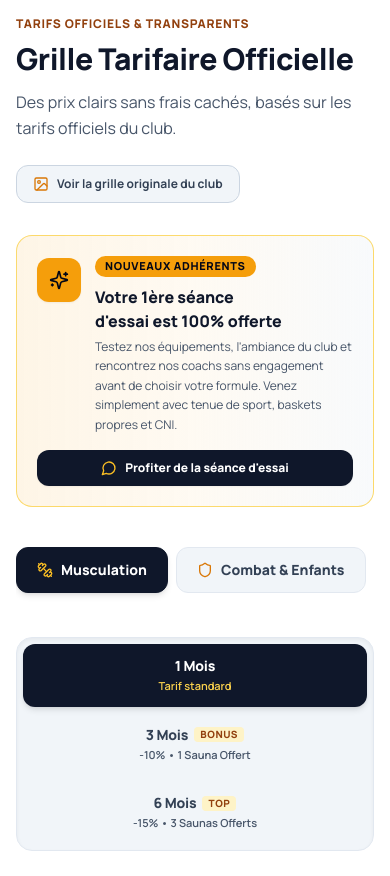
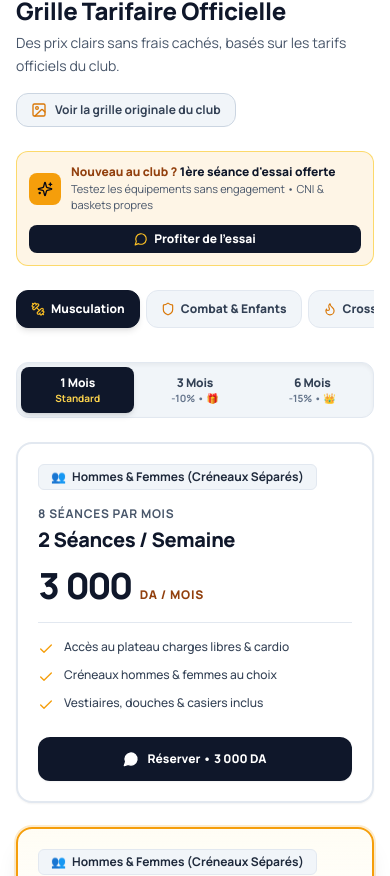
Before and after one commit to joinFleevy/AdrenaClub, a Next.js app: page / in a window 390 px wide. Shown: the part 1385-2261 px from the top of the page. Built offline with nearby package versions, Linux system fonts and the light colour scheme.

Commit message:
style(mobile): horizontal 3-segment duration switcher, compact trial banner, tightened vertical rhythm and iOS safe-area

```diff
--- a/app/globals.css
+++ b/app/globals.css
@@ -67,3 +67,8 @@
   -ms-overflow-style: none;  /* IE and Edge */
   scrollbar-width: none;  /* Firefox */
 }
+
+/* iOS Safe Area Padding for mobile home bar */
+.safe-area-pb {
+  padding-bottom: max(0.625rem, env(safe-area-inset-bottom, 0px));
+}
--- a/components/ContactSection.tsx
+++ b/components/ContactSection.tsx
@@ -13,7 +13,7 @@ export default function ContactSection({ lang }: ContactSectionProps) {
   const isAr = lang === 'ar';
 
   return (
-    <section id="contact" className="py-20 sm:py-28 lg:py-32 scroll-mt-28 relative bg-slate-50 border-b border-slate-200">
+    <section id="contact" className="py-12 sm:py-20 lg:py-28 scroll-mt-20 sm:scroll-mt-28 relative bg-slate-50 border-b border-slate-200">
       <div className="max-w-7xl mx-auto px-4 sm:px-6 lg:px-8">
         {/* Header */}
         <div className="mb-12">
--- a/components/FAQSection.tsx
+++ b/components/FAQSection.tsx
@@ -18,7 +18,7 @@ export default function FAQSection({ lang }: FAQSectionProps) {
   };
 
   return (
-    <section id="faq" className="py-20 sm:py-28 lg:py-32 scroll-mt-28 relative bg-white border-b border-slate-200">
+    <section id="faq" className="py-12 sm:py-20 lg:py-28 scroll-mt-20 sm:scroll-mt-28 relative bg-white border-b border-slate-200">
       <div className="max-w-4xl mx-auto px-4 sm:px-6 lg:px-8">
 
         {/* Header */}
--- a/components/Navbar.tsx
+++ b/components/Navbar.tsx
@@ -223,7 +223,7 @@ export default function Navbar({ lang, onToggleLang, onOpen360 }: NavbarProps) {
       {/* Backdrop overlay for mobile drawer */}
       {mobileMenuOpen && (
         <div
-          className="lg:hidden fixed inset-0 top-[60px] sm:top-[102px] bg-slate-900/60 backdrop-blur-sm z-40 transition-opacity animate-in fade-in duration-200"
+          className="lg:hidden fixed inset-0 top-[68px] sm:top-[102px] bg-slate-900/60 backdrop-blur-sm z-40 transition-opacity animate-in fade-in duration-200"
           onClick={() => setMobileMenuOpen(false)}
           aria-hidden="true"
         />
--- a/components/PricingSection.tsx
+++ b/components/PricingSection.tsx
@@ -131,19 +131,19 @@ export default function PricingSection({ lang, onOpenPostersModal }: PricingSect
   }, [activeTab, showAllMuscu]);
 
   return (
-    <section id="tarifs" className="py-20 sm:py-28 lg:py-32 scroll-mt-20 relative bg-white border-b border-slate-200">
+    <section id="tarifs" className="py-10 sm:py-20 lg:py-28 scroll-mt-16 sm:scroll-mt-20 relative bg-white border-b border-slate-200">
       <div className="max-w-6xl mx-auto px-4 sm:px-6 lg:px-8">
 
         {/* Section Header: Focused, Human & Welcoming */}
-        <div className="mb-8 sm:mb-12 flex flex-col sm:flex-row sm:items-end justify-between gap-6">
+        <div className="mb-6 sm:mb-10 flex flex-col sm:flex-row sm:items-end justify-between gap-4">
           <div className="max-w-2xl">
-            <span className="text-xs sm:text-sm font-extrabold text-amber-800 uppercase tracking-wider block mb-2">
+            <span className="text-xs font-extrabold text-amber-800 uppercase tracking-wider block mb-1">
               {isAr ? 'شفافية كاملة وبدون رسوم خفية' : 'Tarifs officiels & Transparents'}
             </span>
-            <h2 className="text-3xl sm:text-5xl font-black text-slate-900 tracking-tight leading-tight">
+            <h2 className="text-2xl sm:text-4xl lg:text-5xl font-black text-slate-900 tracking-tight leading-tight">
               {t.title}
             </h2>
-            <p className="mt-3 text-base sm:text-lg text-slate-600 leading-relaxed font-normal">
+            <p className="mt-1.5 sm:mt-2 text-sm sm:text-base text-slate-600 leading-relaxed font-normal">
               {t.subtitle}
             </p>
           </div>
@@ -151,7 +151,7 @@ export default function PricingSection({ lang, onOpenPostersModal }: PricingSect
           <button
             type="button"
             onClick={() => onOpenPostersModal(activeTab === 'mixtes' ? 'mixtes' : 'tarifs')}
-            className="inline-flex items-center gap-2 px-4 py-2.5 rounded-xl bg-slate-100 hover:bg-slate-200 border border-slate-300 text-xs sm:text-sm font-bold text-slate-700 hover:text-slate-900 transition-all self-start sm:self-auto cursor-pointer flex-shrink-0 shadow-xs"
+            className="inline-flex items-center gap-2 px-3.5 py-2 rounded-xl bg-slate-100 hover:bg-slate-200 border border-slate-300 text-xs sm:text-sm font-bold text-slate-700 hover:text-slate-900 transition-all self-start sm:self-auto cursor-pointer flex-shrink-0 shadow-xs"
           >
             <ImageIcon className="w-4 h-4 text-amber-600 flex-shrink-0" />
             <span>
@@ -162,25 +162,19 @@ export default function PricingSection({ lang, onOpenPostersModal }: PricingSect
           </button>
         </div>
 
-        {/* FREE TRIAL REASSURANCE BANNER (Séance d'essai offerte) */}
-        <div className="mb-10 sm:mb-12 p-5 sm:p-6 rounded-2xl bg-gradient-to-r from-amber-500/10 via-amber-500/5 to-slate-50 border border-amber-300/80 shadow-xs flex flex-col md:flex-row items-start md:items-center justify-between gap-4">
-          <div className="flex items-start gap-3.5 sm:gap-4">
-            <div className="w-11 h-11 sm:w-12 sm:h-12 rounded-xl bg-amber-500 text-slate-950 flex items-center justify-center flex-shrink-0 shadow-sm mt-0.5">
-              <Sparkles className="w-5 h-5 sm:w-6 sm:h-6" />
+        {/* COMPACT FREE TRIAL STRIP */}
+        <div className="mb-6 sm:mb-8 p-3 sm:p-4 rounded-xl bg-amber-500/10 border border-amber-300/80 shadow-xs flex flex-col sm:flex-row items-start sm:items-center justify-between gap-3 text-xs sm:text-sm">
+          <div className="flex items-center gap-2.5 min-w-0">
+            <div className="w-8 h-8 rounded-lg bg-amber-500 text-slate-950 flex items-center justify-center flex-shrink-0">
+              <Sparkles className="w-4 h-4" />
             </div>
             <div>
-              <div className="flex items-center gap-2 flex-wrap">
-                <span className="px-2.5 py-0.5 rounded-full text-[11px] font-black bg-amber-500 text-slate-950 uppercase tracking-wider">
-                  {isAr ? 'حصرياً للمشتركين الجدد' : 'Nouveaux Adhérents'}
-                </span>
-                <h3 className="text-base sm:text-lg font-black text-slate-900">
-                  {isAr ? 'حصتك التدريبية الأولى مهداة بالكامل (مجاناً)' : 'Votre 1ère séance d\'essai est 100% offerte'}
-                </h3>
-              </div>
-              <p className="mt-1 text-xs sm:text-sm text-slate-600 max-w-2xl leading-relaxed font-normal">
-                {isAr
-                  ? 'جرّب عتاد القاعة، مساحة التمارين، وتعرّف على المدربين في أرض الواقع قبل دفع أي اشتراك. يكفي إحضار بدلة رياضية وحذاء نظيف وبطاقة تعريفك.'
-                  : 'Testez nos équipements, l\'ambiance du club et rencontrez nos coachs sans engagement avant de choisir votre formule. Venez simplement avec tenue de sport, baskets propres et CNI.'}
+              <p className="text-xs sm:text-sm font-black text-slate-900 leading-tight">
+                <span className="text-amber-800">{isAr ? 'مشترك جديد ؟ ' : 'Nouveau au club ? '}</span>
+                {isAr ? 'حصتك التدريبية الأولى مهداة بالكامل' : '1ère séance d\'essai offerte'}
+              </p>
+              <p className="text-[11px] text-slate-600 mt-0.5">
+                {isAr ? 'جرّب العتاد والأجواء بدون أي التزام • ببطاقة التعريف فقط' : 'Testez les équipements sans engagement • CNI & baskets propres'}
               </p>
             </div>
           </div>
@@ -188,15 +182,15 @@ export default function PricingSection({ lang, onOpenPostersModal }: PricingSect
           <button
             type="button"
             onClick={handleWhatsAppTrial}
-            className="inline-flex items-center gap-2 px-5 py-2.5 rounded-xl bg-slate-900 hover:bg-black text-white text-xs sm:text-sm font-extrabold transition-all shadow-sm active:scale-95 cursor-pointer whitespace-nowrap self-stretch md:self-auto justify-center"
+            className="inline-flex items-center justify-center gap-1.5 px-3.5 py-1.5 rounded-lg bg-slate-900 hover:bg-black text-white text-xs font-black transition-all shadow-xs self-stretch sm:self-auto cursor-pointer flex-shrink-0"
           >
-            <MessageCircle className="w-4 h-4 text-amber-400 flex-shrink-0" />
-            <span>{isAr ? 'استفسر عن الحصة المجانية' : 'Profiter de la séance d\'essai'}</span>
+            <MessageCircle className="w-3.5 h-3.5 text-amber-400 flex-shrink-0" />
+            <span>{isAr ? 'جرّب مجاناً' : 'Profiter de l\'essai'}</span>
           </button>
         </div>
 
         {/* SINGLE UNIFIED CATEGORY NAV: Crisp light athletic tabs */}
-        <div className="flex items-center justify-start sm:justify-center gap-2 overflow-x-auto pb-3 mb-8 sm:mb-10 no-scrollbar" role="tablist" aria-label="Catégories de tarifs">
+        <div className="flex items-center justify-start sm:justify-center gap-1.5 sm:gap-2 overflow-x-auto pb-2.5 mb-6 sm:mb-8 no-scrollbar" role="tablist" aria-label="Catégories de tarifs">
           {(['musculation', 'combat', 'crosstraining', 'mixtes'] as PricingTab[]).map((tab) => {
             const isActive = activeTab === tab;
             const config = tabConfig[tab];
@@ -207,26 +201,26 @@ export default function PricingSection({ lang, onOpenPostersModal }: PricingSect
                 role="tab"
                 aria-selected={isActive}
                 onClick={() => handleTabChange(tab)}
-                className={`inline-flex items-center gap-2 px-5 py-3 rounded-xl transition-all cursor-pointer whitespace-nowrap text-sm font-extrabold border ${
+                className={`inline-flex items-center gap-1.5 sm:gap-2 px-3.5 sm:px-5 py-2.5 sm:py-3 rounded-xl transition-all cursor-pointer whitespace-nowrap text-xs sm:text-sm font-extrabold border ${
                   isActive
                     ? 'bg-slate-900 text-white border-slate-900 shadow-md'
                     : 'bg-slate-100 hover:bg-slate-200 text-slate-700 hover:text-slate-900 border-slate-200'
                 }`}
               >
-                <Icon className={`w-4 h-4 flex-shrink-0 ${isActive ? 'text-amber-400' : 'text-amber-600'}`} />
+                <Icon className={`w-3.5 h-3.5 sm:w-4 sm:h-4 flex-shrink-0 ${isActive ? 'text-amber-400' : 'text-amber-600'}`} />
                 <span>{isAr ? config.ar : config.fr}</span>
               </button>
             );
           })}
         </div>
 
-        {/* DURATION SWITCHER: 1 Mois / 3 Mois / 6 Mois */}
-        <div className="mb-10 sm:mb-14 flex flex-col items-center">
-          <div className="w-full max-w-2xl bg-slate-100 p-1.5 rounded-2xl border border-slate-200 shadow-inner flex flex-col sm:flex-row gap-1.5">
+        {/* DURATION SWITCHER: 1 Single Horizontal Row of 3 Segments (Never Stacks on Mobile) */}
+        <div className="mb-6 sm:mb-10 flex flex-col items-center">
+          <div className="w-full max-w-md bg-slate-100 p-1 rounded-xl border border-slate-200 grid grid-cols-3 gap-1 shadow-inner">
             {[
-              { id: '1m', labelFr: '1 Mois', labelAr: 'شهر واحد', subFr: 'Tarif standard', subAr: 'شهري عادي' },
-              { id: '3m', labelFr: '3 Mois', labelAr: '3 أشهر', subFr: '-10% • 1 Sauna Offert', subAr: 'وفر 10% • +1 ساونا', isHot: true },
-              { id: '6m', labelFr: '6 Mois', labelAr: '6 أشهر', subFr: '-15% • 3 Saunas Offerts', subAr: 'وفر 15% • +3 ساونا', isBest: true },
+              { id: '1m', labelFr: '1 Mois', labelAr: 'شهر واحد', subFr: 'Standard', subAr: 'عادي' },
+              { id: '3m', labelFr: '3 Mois', labelAr: '3 أشهر', subFr: '-10% • 🎁', subAr: 'وفر 10% 🎁' },
+              { id: '6m', labelFr: '6 Mois', labelAr: '6 أشهر', subFr: '-15% • 👑', subAr: 'وفر 15% 👑' },
             ].map((d) => {
               const isSelected = duration === d.id;
               return (
@@ -234,26 +228,20 @@ export default function PricingSection({ lang, onOpenPostersModal }: PricingSect
                   key={d.id}
                   type="button"
                   onClick={() => setDuration(d.id as SubscriptionDuration)}
-                  className={`flex-1 py-3 px-3 rounded-xl transition-all flex flex-col items-center justify-center gap-0.5 cursor-pointer relative ${
+                  className={`py-2 px-1 sm:px-2 rounded-lg transition-all flex flex-col items-center justify-center cursor-pointer select-none text-center ${
                     isSelected
                       ? 'bg-slate-900 text-white shadow-md'
                       : 'text-slate-700 hover:text-slate-950 hover:bg-white/60'
                   }`}
                 >
-                  <div className="flex items-center gap-1.5">
-                    <span className="text-sm font-black tracking-tight">{isAr ? d.labelAr : d.labelFr}</span>
-                    {d.isHot && (
-                      <span className={`px-1.5 py-0.2 rounded text-[10px] font-black uppercase tracking-wider ${isSelected ? 'bg-amber-400 text-slate-950' : 'bg-amber-100 text-amber-800'}`}>
-                        {isAr ? 'هدية' : 'Bonus'}
-                      </span>
-                    )}
-                    {d.isBest && (
-                      <span className={`px-1.5 py-0.2 rounded text-[10px] font-black uppercase tracking-wider ${isSelected ? 'bg-amber-400 text-slate-950' : 'bg-amber-100 text-amber-800'}`}>
-                        {isAr ? 'الأوفر' : 'Top'}
-                      </span>
-                    )}
-                  </div>
-                  <span className={`text-[11px] font-semibold ${isSelected ? 'text-amber-300' : 'text-slate-600'}`}>
+                  <span className="text-xs sm:text-sm font-black tracking-tight leading-tight">
+                    {isAr ? d.labelAr : d.labelFr}
+                  </span>
+                  <span
+                    className={`text-[10px] sm:text-[11px] font-bold leading-tight mt-0.5 ${
+                      isSelected ? 'text-amber-300' : 'text-slate-500'
+                    }`}
+                  >
                     {isAr ? d.subAr : d.subFr}
                   </span>
                 </button>
@@ -311,7 +299,7 @@ export default function PricingSection({ lang, onOpenPostersModal }: PricingSect
               return (
                 <div
                   key={plan.id}
-                  className={`flex flex-col justify-between p-6 sm:p-7 rounded-2xl border-2 transition-all ${
+                  className={`flex flex-col justify-between p-5 sm:p-7 rounded-2xl border-2 transition-all ${
                     plan.isPopular
                       ? 'bg-gradient-to-b from-amber-50/50 via-white to-white border-amber-500 shadow-xl ring-2 ring-amber-500/20 hover:-translate-y-1'
                       : 'bg-white border-slate-200 hover:border-slate-300 shadow-sm hover:shadow-xl hover:-translate-y-1'
--- a/components/ReviewsSection.tsx
+++ b/components/ReviewsSection.tsx
@@ -13,7 +13,7 @@ export default function ReviewsSection({ lang }: ReviewsSectionProps) {
   const t = content[lang].reviews;
 
   return (
-    <section id="avis" className="py-20 sm:py-28 lg:py-32 scroll-mt-28 relative bg-slate-50 border-b border-slate-200">
+    <section id="avis" className="py-12 sm:py-20 lg:py-28 scroll-mt-20 sm:scroll-mt-28 relative bg-slate-50 border-b border-slate-200">
       <div className="max-w-7xl mx-auto px-4 sm:px-6 lg:px-8">
 
         {/* Header */}
--- a/components/ScheduleSection.tsx
+++ b/components/ScheduleSection.tsx
@@ -77,7 +77,7 @@ export default function ScheduleSection({ lang, onOpenPostersModal }: ScheduleSe
   };
 
   return (
-    <section id="planning" className="py-20 sm:py-28 lg:py-32 scroll-mt-28 relative bg-slate-50 border-b border-slate-200">
+    <section id="planning" className="py-12 sm:py-20 lg:py-28 scroll-mt-20 sm:scroll-mt-28 relative bg-slate-50 border-b border-slate-200">
       <div className="max-w-7xl mx-auto px-4 sm:px-6 lg:px-8">
         {/* Header with clear clearance */}
         <div className="mb-8 flex flex-col md:flex-row md:items-end justify-between gap-4">
--- a/components/WomensSanctuary.tsx
+++ b/components/WomensSanctuary.tsx
@@ -51,7 +51,7 @@ export default function WomensSanctuary({ lang }: WomensSanctuaryProps) {
       ];
 
   return (
-    <section id="espace-femmes" className="py-20 sm:py-28 lg:py-32 scroll-mt-28 relative bg-gradient-to-b from-white via-amber-50/20 to-white border-b border-slate-200">
+    <section id="espace-femmes" className="py-12 sm:py-20 lg:py-28 scroll-mt-20 sm:scroll-mt-28 relative bg-gradient-to-b from-white via-amber-50/20 to-white border-b border-slate-200">
       <div className="max-w-7xl mx-auto px-4 sm:px-6 lg:px-8">
         <div className="grid grid-cols-1 lg:grid-cols-12 gap-10 lg:gap-14 items-center">
 
```
